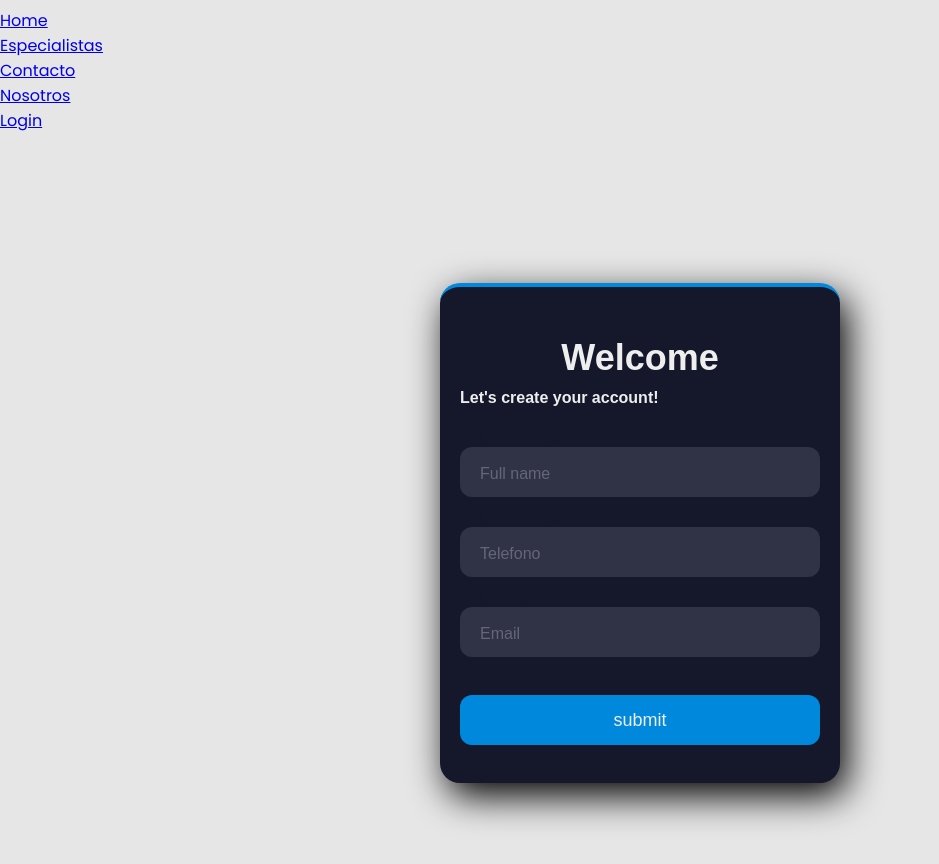
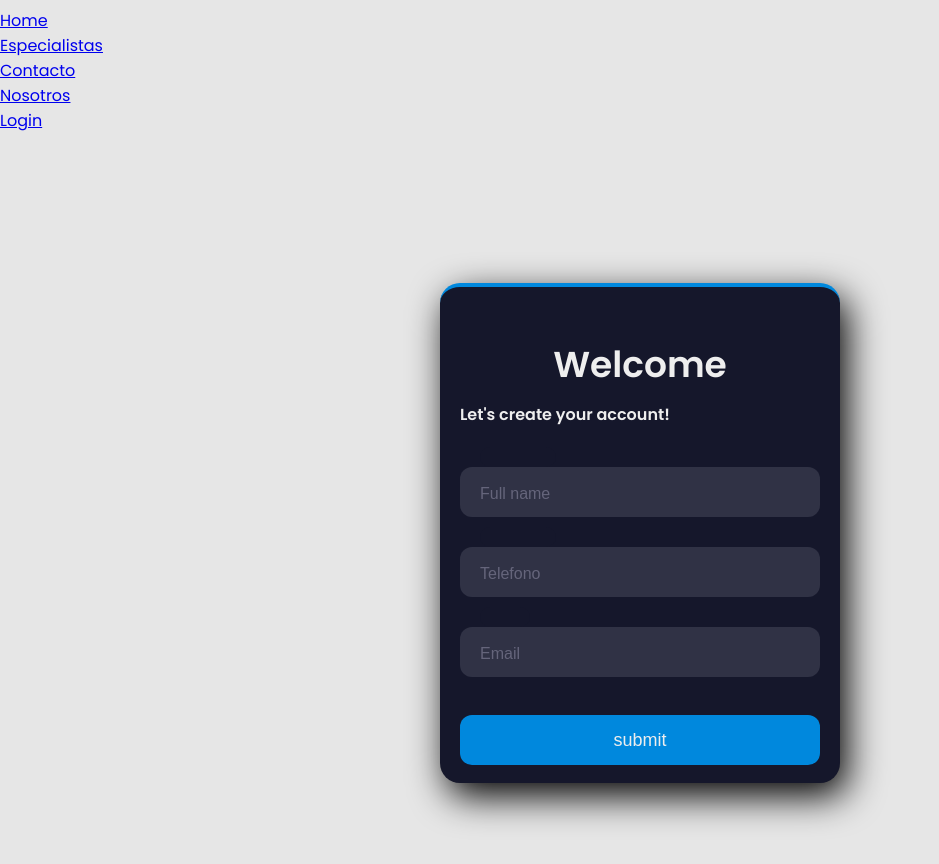
Before and after one commit to franhii/centrosib, a React (Create React App) app in the folder views/: page /login in a window 1280 px wide. Shown: the top 864 px of the page, without its empty margins (0-939 px from the left). Built offline with nearby package versions, Linux system fonts and the light colour scheme.

Commit message:
mejoras login

```diff
--- a/views/src/Pages/Login/Login.css
+++ b/views/src/Pages/Login/Login.css
@@ -27,7 +27,7 @@
 
 .title {
     color: #eee;
-    font-family: sans-serif;
+    font-family:'Poppins' sans-serif;
     font-size: 36px;
     font-weight: 600;
     margin-top: 30px;
@@ -36,7 +36,7 @@
 
 .subtitle {
     color: #eee;
-    font-family: sans-serif;
+    font-family:'Poppins' sans-serif;
     font-size: 16px;
     font-weight: 600;
     margin-top: 10px;
```
